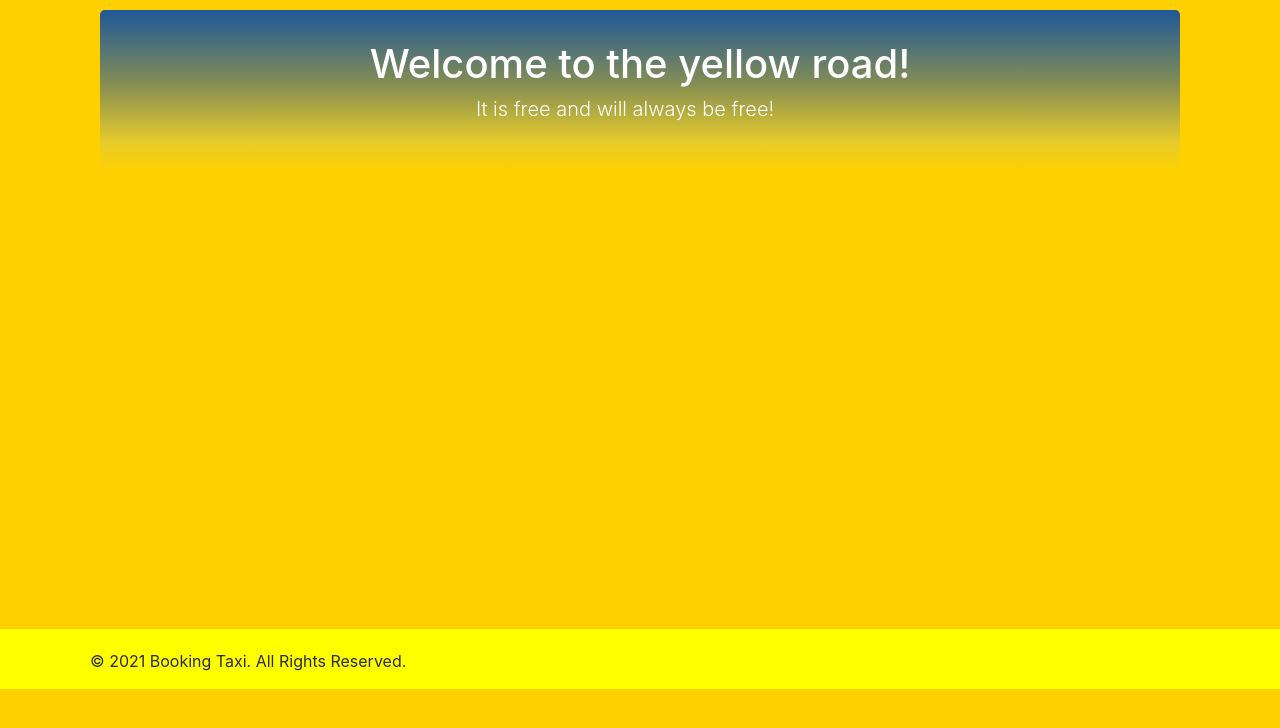
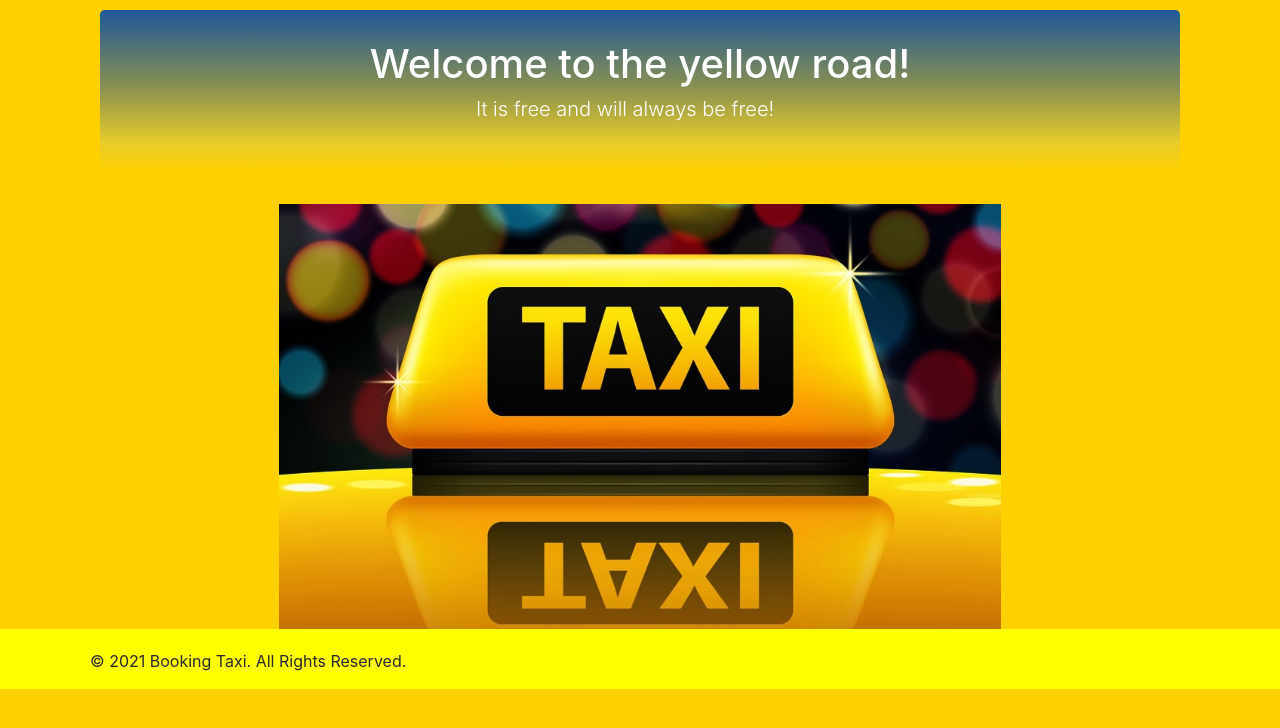
Before and after one commit to Gilberto97/taxi_booking_system, a Django app: page / in a window 1280 px wide. Shown: the part 111-839 px from the top of the page. Before the commit the page ends 800 px from the top, so only its background shows below. Run offline with Django 3.2, Linux system fonts and the light colour scheme; some libraries are stand-ins or nearby versions.

Commit message:
front picture

```diff
--- a/trips/templates/trips/about.html
+++ b/trips/templates/trips/about.html
@@ -7,7 +7,7 @@
 <div class="jumbotron jumbotron-fluid input">
 <div class="container">
     <h1 class="display-22"></h1>
-    <p class="nav" style="text-align: center;"><b>Thank you for choosing us! Booking Taxi is based in Englad with offices in three major countries like Sri Lanka, Poland and Romania. It has been offline on market sience God knows, more exactly 2020. Booking taxi is one of the most used application to book a taxi. The reason behind is that it is FREE! We never let our customers down and we work 24/7 every day expect Christmas day. Our servicies operation is around the world</b></p>
+    <p class="nav" style="text-align: center;"><b>Thank you for choosing us! Booking Taxi is based in England with offices in three major countries like Sri Lanka, Poland and Romania. It has been offline on market sience God knows, more exactly 2020. Booking taxi is one of the most used application to book a taxi. The reason behind is that it is FREE! We never let our customers down and we work 24/7 every day expect Christmas day. Our servicies operation is around the world</b></p>
 </div>
 </div>
 
--- a/trips/templates/trips/index.html
+++ b/trips/templates/trips/index.html
@@ -29,9 +29,20 @@ filter: progid:DXImageTransform.Microsoft.gradient( startColorstr='#1e5799', end
   <h1 id="h1" class="hd1">Welcome to the yellow road!</h1>
   <p style="text-align:center;" class="lead hd1">It is free and will always be free!</p>
   </p>
+
 </div>
 </div>
+<style>
+img {
+  display: block;
+  margin-left: auto;
+  margin-right: auto;
+}
+</style>
+</head>
+<body>
 
+<img src="/static/img/home.jpeg"  style="width:65%;">
 
 
 {% endblock  %}
--- a/users/models.py
+++ b/users/models.py
@@ -103,7 +103,6 @@ class Company(models.Model):
     def __str__(self):
         return self.name
 
-
 class Driver(models.Model):
     phone_number = models.CharField(max_length=17, blank=True, unique=True)
     company = models.ForeignKey(Company, on_delete=models.CASCADE)
```
Also changed, not shown: static/img/home.jpeg (added), static/style.css (line endings or trailing spaces).
